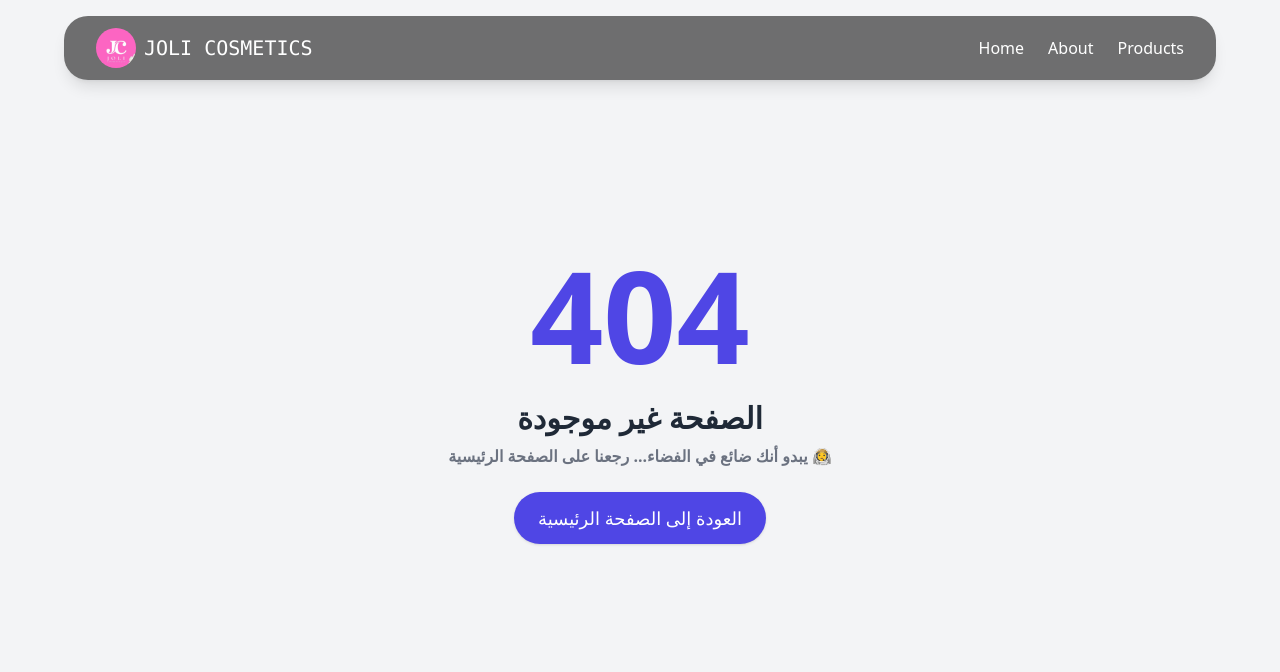
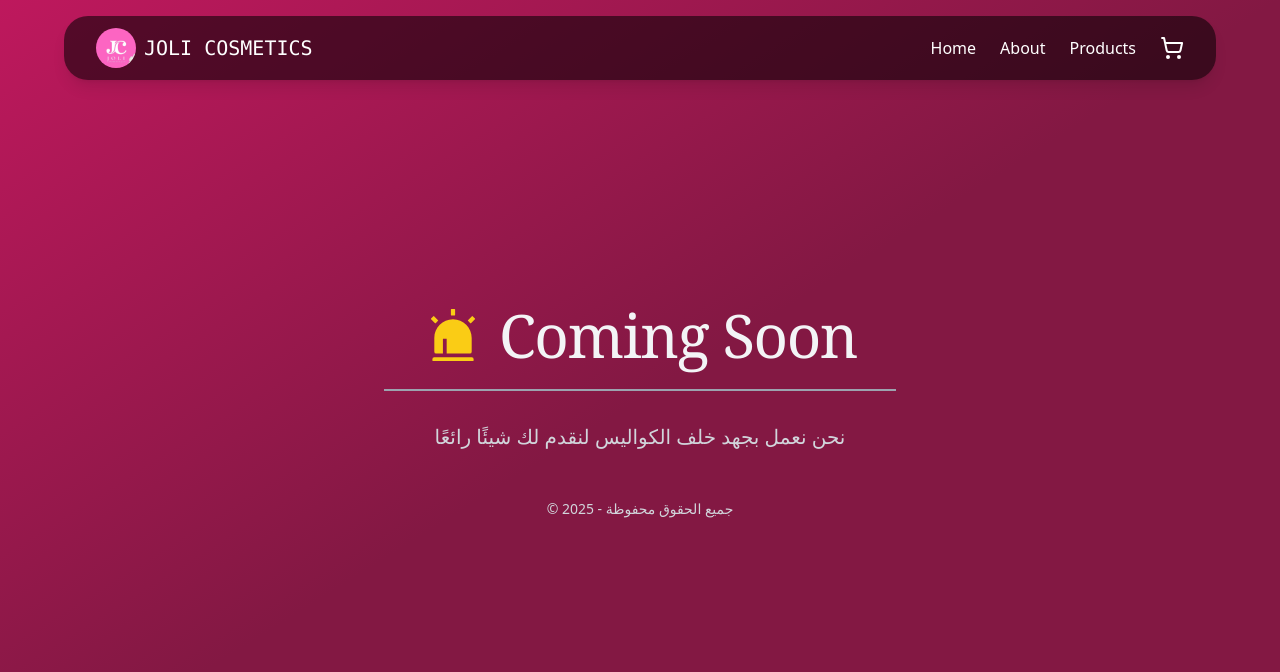
Before and after one commit to moha-med610/joli-store-frontEnd, a React (Vite) app: page /cart in a window 1280 px wide. Before the commit this address had no page. Shown: the top 672 px of the page. Built offline with nearby package versions, Linux system fonts and the light colour scheme.

Commit message:
add cart

```diff
--- a/src/App.jsx
+++ b/src/App.jsx
@@ -8,6 +8,7 @@ import ProductDetails from "./pages/ProductDetails";
 // import Cart from "./pages/Cart";
 import Nav from "./components/Home/Nav";
 import ScrollToTop from "./components/ScrollToTop";
+import ComingSoon from "./pages/comingSoon";
 
 
 function App() {
@@ -20,7 +21,7 @@ function App() {
         <Route path="/about" element={<About />} />
         <Route path="/products" element={<Products />} />
         <Route path="/products/:id" element={<ProductDetails />} />
-        {/* <Route path="/cart" element={<Cart />} /> */}
+        <Route path="/cart" element={<ComingSoon />} />
         <Route path="*" element={<NotFound />} />
       </Routes>
     </>
--- a/src/components/Home/Nav.jsx
+++ b/src/components/Home/Nav.jsx
@@ -1,7 +1,7 @@
 // Navbar.jsx
 import { Link } from "react-router-dom";
 import { useState } from "react";
-// import { LuShoppingCart } from "react-icons/lu";
+import { LuShoppingCart } from "react-icons/lu";
 
 const Nav = () => {
   const [isOpen, setIsOpen] = useState(false);
@@ -28,30 +28,30 @@ const Nav = () => {
             <Link
 
               to="/"
-              className="text-white hover:text-pink-700 font-medium"
+              className="text-white hover:text-pink-500 font-medium"
             >
               Home
             </Link>
             <Link
 
               to="/about"
-              className="text-white hover:text-pink-700 font-medium"
+              className="text-white hover:text-pink-500 font-medium"
             >
               About
             </Link>
             <Link
 
               to="/products"
-              className="text-white hover:text-pink-700 font-medium"
+              className="text-white hover:text-pink-500 font-medium"
             >
               Products
             </Link>
-            {/* <Link
+            <Link
               to="/cart"
-              className="text-black hover:text-slate-700 font-medium"
+              className="text-white hover:text-pink-500 font-medium"
             >
               <LuShoppingCart className="text-2xl" />
-            </Link> */}
+            </Link>
           </div>
 
           {/* Mobile Menu Button */}
@@ -85,32 +85,32 @@ const Nav = () => {
         <div className="md:hidden px-4 pb-4 space-y-2">
           <Link
             to="/"
-            className="block py-2 text-white hover:text-pink-700"
+            className="block py-2 text-white hover:text-pink-500"
             onClick={() => setIsOpen(false)}
           >
             Home
           </Link>
           <Link
             to="/about"
-            className="block py-2 text-white hover:text-pink-700"
+            className="block py-2 text-white hover:text-pink-500"
             onClick={() => setIsOpen(false)}
           >
             About
           </Link>
           <Link
             to="/products"
-            className="block py-2 text-white hover:text-pink-700"
+            className="block py-2 text-white hover:text-pink-500"
             onClick={() => setIsOpen(false)}
           >
             Products
           </Link>
-          {/* <Link
+          <Link
             to="/cart"
-            className="text-black hover:text-slate-700 font-bold flex items-center"
+            className="text-white hover:text-pink-500 font-semibold flex items-center"
           >
-            <LuShoppingCart className="text-2xl my-2 mr-3" />
+            <LuShoppingCart className="my-2 mr-3"  size={25} />
             Cart
-          </Link> */}
+          </Link>
         </div>
       )}
     </nav>
--- a/src/components/Products/Cards.jsx
+++ b/src/components/Products/Cards.jsx
@@ -1,4 +1,4 @@
-import React from "react";
+import { useState } from "react";
 import { Link } from "react-router-dom";
 import { ShoppingCart } from "lucide-react";
 
--- /dev/null
+++ b/src/pages/comingSoon.jsx
@@ -0,0 +1,29 @@
+import React from "react";
+import { AiFillAlert } from "react-icons/ai";
+
+const ComingSoon = () => {
+  return (
+    <div className="min-h-screen bg-gradient-to-br from-pink-700 via-pink-900 to-pink-900 text-white flex items-center justify-center p-6">
+      <div className="text-center max-w-lg w-full space-y-8">
+        <div className="flex items-center justify-center p-6 text-white border-b-2 border-gray-400">
+          <div className="flex items-center gap-4">
+            <AiFillAlert className="text-6xl text-yellow-400" />
+            <h1 className="text-4xl md:text-6xl font-serif tracking-tight text-gray-100">
+              Coming Soon
+            </h1>
+          </div>
+        </div>
+
+        <p className="text-gray-300 text-lg md:text-xl font-serif">
+          نحن نعمل بجهد خلف الكواليس لنقدم لك شيئًا رائعًا
+        </p>
+
+        <p className="text-sm text-gray-300 pt-4">
+          © 2025 - جميع الحقوق محفوظة
+        </p>
+      </div>
+    </div>
+  );
+};
+
+export default ComingSoon;
```
